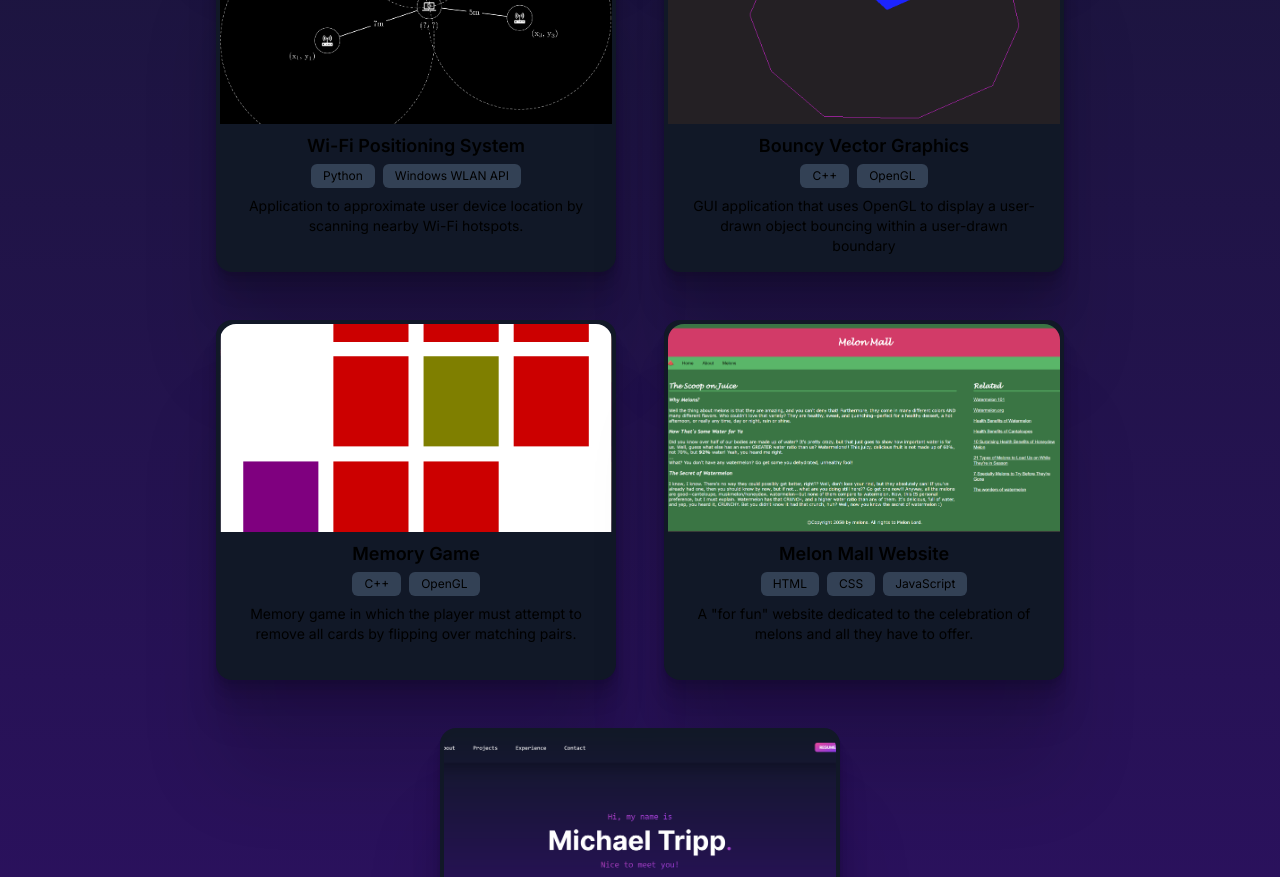
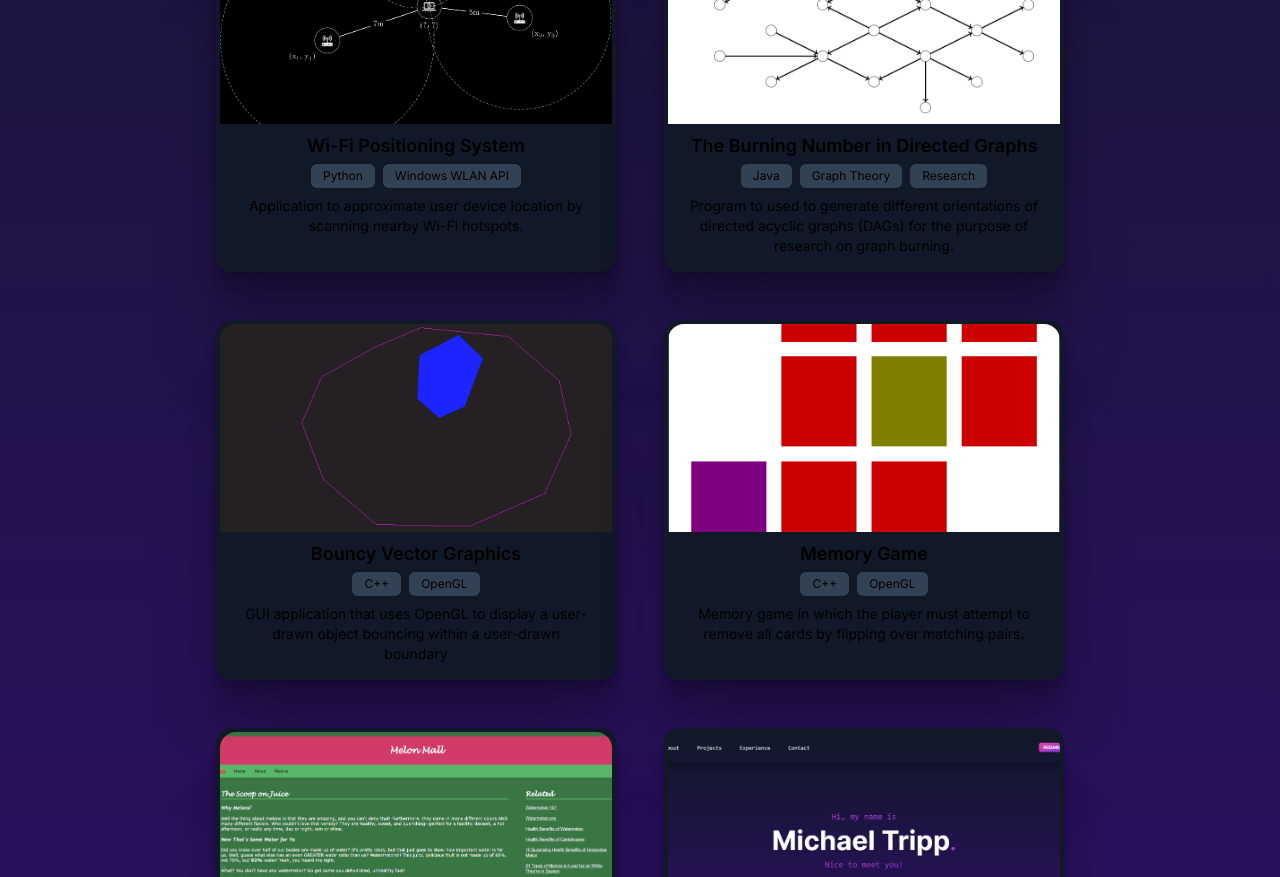
Before and after one commit to mctripp10/mctripp10.github.io, a Next.js app: page /projects in a window 1280 px wide. Shown: the part 800-1677 px from the top of the page. Built offline with nearby package versions, Linux system fonts and the light colour scheme.

Commit message:
Add graph burning research project
Added project card for my research into graph burning.

```diff
--- a/components/ExperienceSection.jsx
+++ b/components/ExperienceSection.jsx
@@ -11,6 +11,7 @@ const experienceData = [
         endDate: "Present",
         description:
         `Uphold high standards of data integrity through the daily maintenance and analysis of college data systems
+        Write queries to pull data from institutional databases using SQL and other database tools
         Coordinate data collection for surveys and other data requests, including the IPEDS and Common Data Set
         Communicate with campus partners to assess data needs`
     },
--- a/components/ProjectsSection.jsx
+++ b/components/ProjectsSection.jsx
@@ -28,6 +28,14 @@ const projectsData = [
     },
     {
         id: 4,
+        title: 'The Burning Number in Directed Graphs',
+        description: 'Program to used to generate different orientations of directed acyclic graphs (DAGs) for the purpose of research on graph burning.',
+        image: './images/projects/digraph-network.png',
+        src: 'https://github.com/Mctripp10/wi-fi-positioning-app',
+        tags: ['All', 'Java', 'Graph Theory', 'Research']
+    },
+    {
+        id: 5,
         title: 'Bouncy Vector Graphics',
         description: 'GUI application that uses OpenGL to display a user-drawn object bouncing within a user-drawn boundary',
         image: './images/projects/bouncy-bouncy-proj.png',
@@ -35,7 +43,7 @@ const projectsData = [
         tags: ['All', 'C++', 'OpenGL']
     },
     {
-        id: 5,
+        id: 6,
         title: 'Memory Game',
         description: 'Memory game in which the player must attempt to remove all cards by flipping over matching pairs.',
         image: './images/projects/memory-game-proj.png',
@@ -43,7 +51,7 @@ const projectsData = [
         tags: ['All', 'C++', 'OpenGL']
     },
     {
-        id: 6,
+        id: 7,
         title: 'Melon Mall Website',
         description: 'A "for fun" website dedicated to the celebration of melons and all they have to offer.',
         image: './images/projects/melon-mall-proj.png',
@@ -51,7 +59,7 @@ const projectsData = [
         tags: ['All', 'HTML', 'CSS', 'JavaScript']
     },
     {
-        id: 7,
+        id: 8,
         title: 'This Website',
         description: 'My personal portfolio website made using Next.js and Tailwind CSS.',
         image: './images/projects/react-portfolio-proj.png',
```
Also changed, not shown: public/images/projects/digraph-network.png (added).
